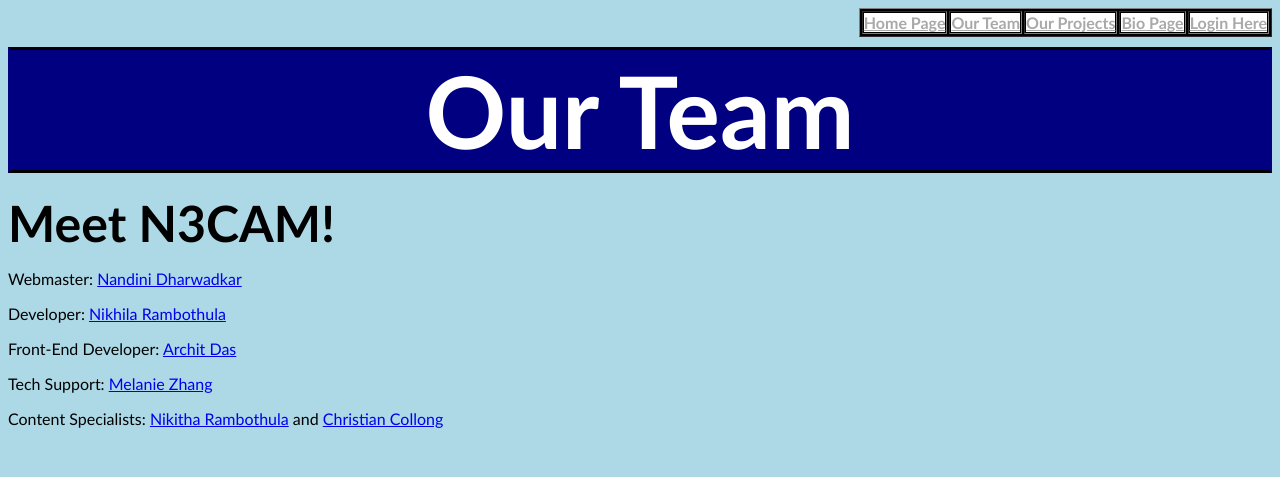
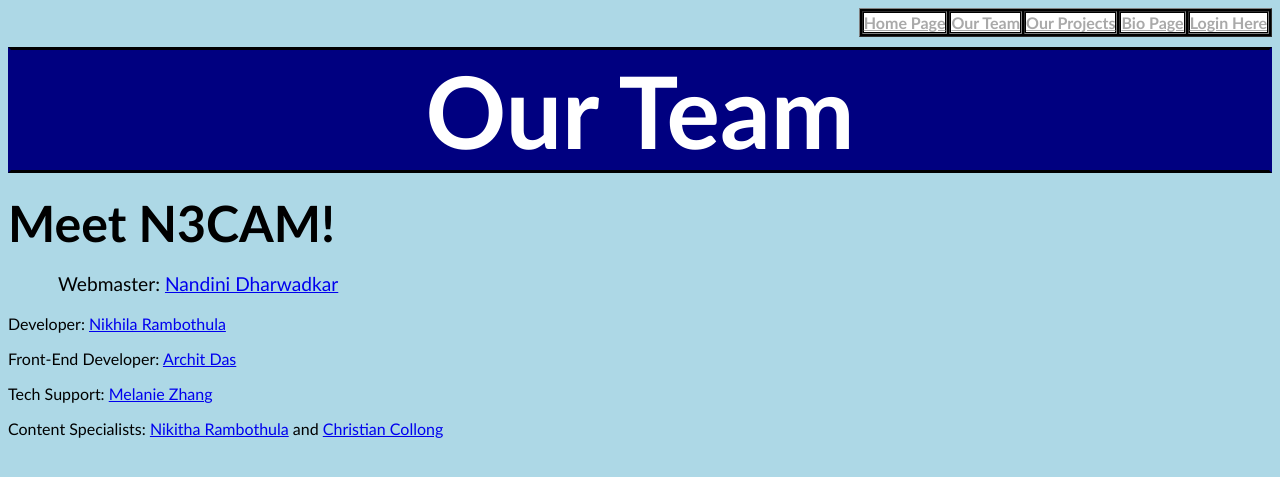
Before and after one commit to kodingwizard/N3CAM-Website, a PHP site: page /ourteam.html in a window 1280 px wide. Shown: the top 477 px of the page. Run offline with PHP 8.4, Linux system fonts and the light colour scheme; lists and menus that the app fills with data are empty.

Commit message:
update our team page

```diff
--- a/ourteam.css
+++ b/ourteam.css
@@ -34,7 +34,6 @@ body{
 }
 
 #web{
-    margin-left: 200px;
+    margin-left: 50px;
     font-size: larger;
-    padding-left:200px;
 }
--- a/ourteam.html
+++ b/ourteam.html
@@ -39,10 +39,10 @@
     <br>
     <h1 id="banner">Our Team</h1>
     <h3 class="teamtext" id="nar">Meet N3CAM! </h3>
-    <p class="teamtext">Webmaster: <a href="biopagenandini.html">Nandini Dharwadkar</a></p>
-    <p class="teamtext">Developer: <a href="biopagenikhila.html">Nikhila Rambothula</a></p>
-    <p class="teamtext">Front-End Developer: <a href="biopagearchit.html">Archit Das</a></p>
-    <p class="teamtext">Tech Support: <a href="biopagemelanie.html">Melanie Zhang</a></p>
-    <p class="teamtext">Content Specialists: <a href="biopagenikitha.html">Nikitha Rambothula</a> and <a href="biopagechristian.html">Christian Collong</a></p>
+    <p class="teamtext" id="web">Webmaster: <a href="biopagenandini.html">Nandini Dharwadkar</a></p>
+    <p class="teamtext" id="bdev">Developer: <a href="biopagenikhila.html">Nikhila Rambothula</a></p>
+    <p class="teamtext" id="fdev">Front-End Developer: <a href="biopagearchit.html">Archit Das</a></p>
+    <p class="teamtext" id="tech">Tech Support: <a href="biopagemelanie.html">Melanie Zhang</a></p>
+    <p class="teamtext" id="content">Content Specialists: <a href="biopagenikitha.html">Nikitha Rambothula</a> and <a href="biopagechristian.html">Christian Collong</a></p>
 </body>
 </html>
--- a/projects.css
+++ b/projects.css
@@ -33,6 +33,6 @@ body{
 
 #monpic{
     float: right;
-    transform: translateY(200px);
+    transform: translateY(500px);
     transform: translateX(-100px);
 }
```
